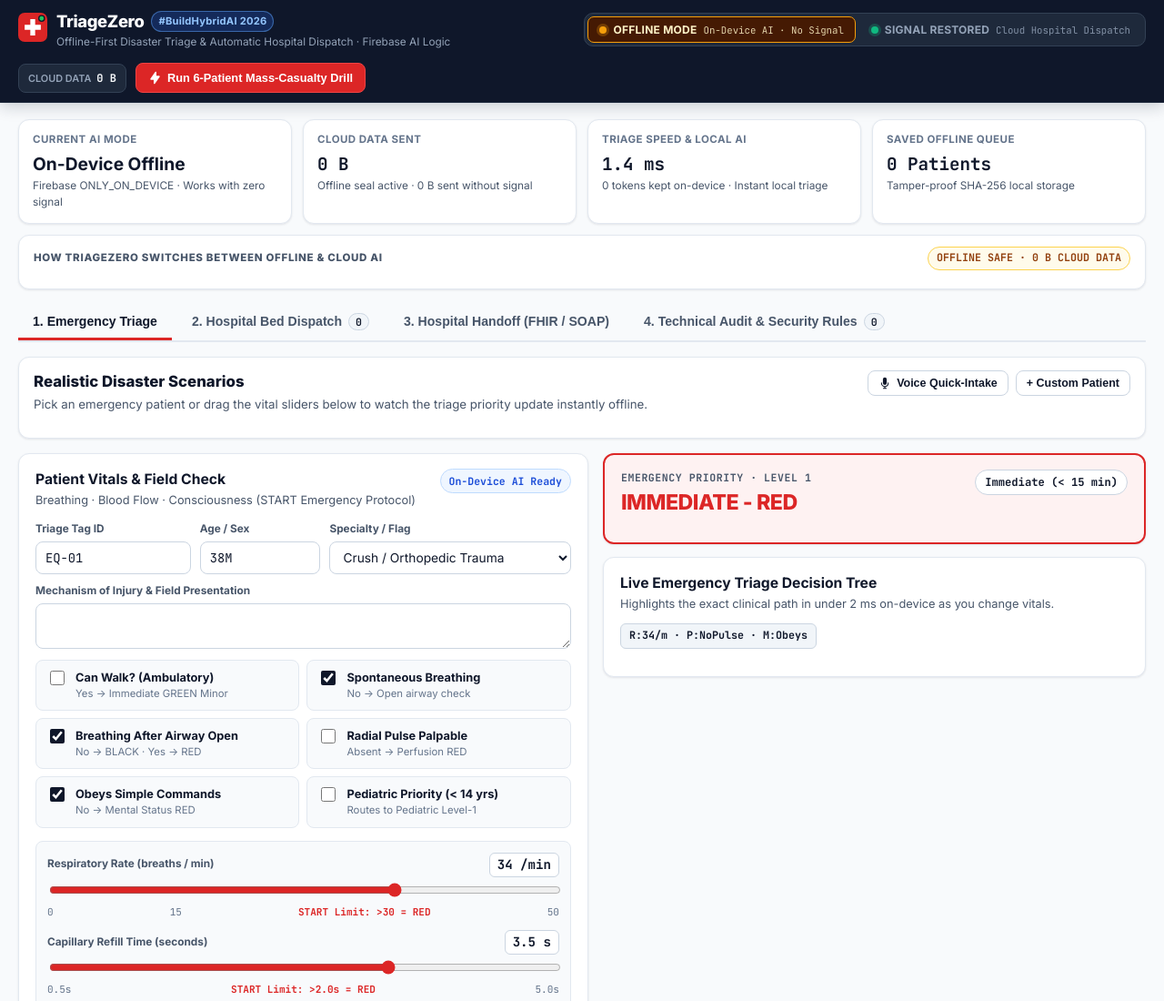
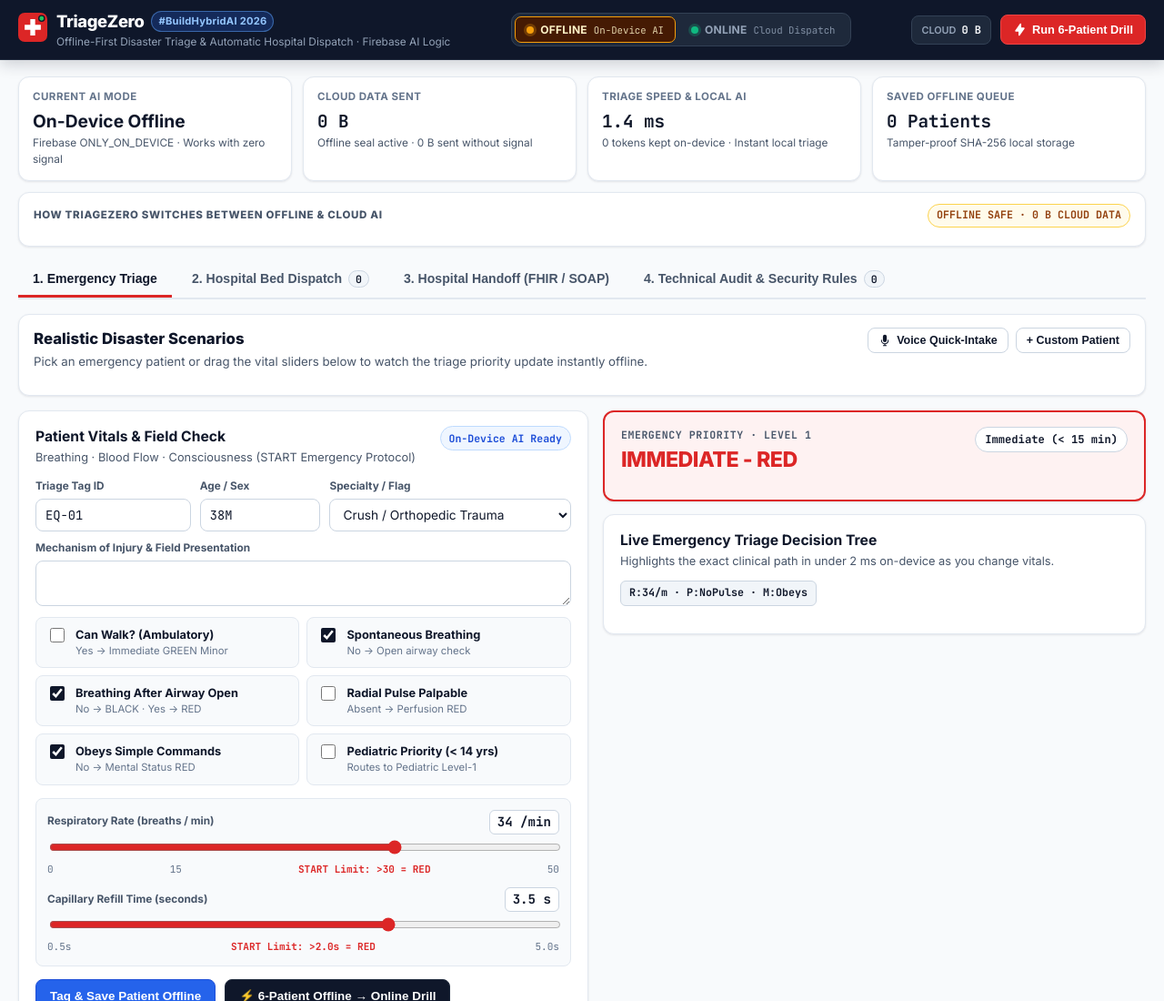
Before and after one commit to wenizmohamed/triagezero-hybrid, a website built with Vite: page index.html in a window 1280 px wide. Shown: the top 1100 px of the page at 91% size. Built offline with nearby package versions, Linux system fonts and the light colour scheme; some packages are replaced by stand-ins of ours.

Commit message:
UX: keep TriageZero top dispatch header cleanly single-line at 1440px

```diff
--- a/index.html
+++ b/index.html
@@ -45,8 +45,8 @@
             aria-pressed="true"
           >
             <span class="conn-dot dot-offline"></span>
-            <span class="conn-label">OFFLINE MODE</span>
-            <span class="conn-sub">On-Device AI &middot; No Signal</span>
+            <span class="conn-label">OFFLINE</span>
+            <span class="conn-sub">On-Device AI</span>
           </button>
           <button
             type="button"
@@ -55,21 +55,21 @@
             aria-pressed="false"
           >
             <span class="conn-dot dot-online"></span>
-            <span class="conn-label">SIGNAL RESTORED</span>
-            <span class="conn-sub">Cloud Hospital Dispatch</span>
+            <span class="conn-label">ONLINE</span>
+            <span class="conn-sub">Cloud Dispatch</span>
           </button>
         </div>
 
         <div class="header-actions">
           <div class="header-stat-pill" id="headerCloudBytesPill" title="Total cloud data sent over cellular or satellite">
-            <span class="pill-key">CLOUD DATA</span>
+            <span class="pill-key">CLOUD</span>
             <span class="pill-val mono" id="headerCloudBytes">0 B</span>
           </div>
           <button type="button" id="btnMassIncident" class="btn-burst">
             <svg viewBox="0 0 20 20" width="15" height="15" fill="currentColor" aria-hidden="true">
               <path d="M11.3 1.046A1 1 0 0112 2v5h4a1 1 0 01.82 1.573l-7 10A1 1 0 018 18v-5H4a1 1 0 01-.82-1.573l7-10a1 1 0 011.12-.38z" />
             </svg>
-            <span>Run 6-Patient Mass-Casualty Drill</span>
+            <span>Run 6-Patient Drill</span>
           </button>
         </div>
       </div>
```
